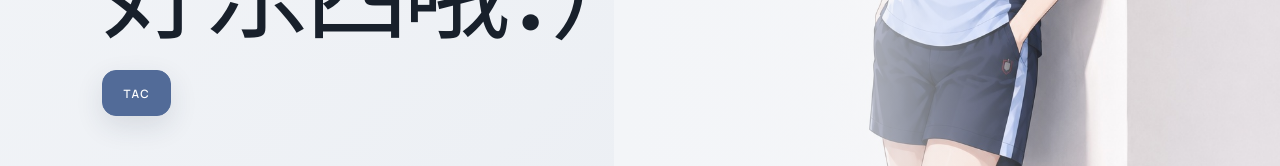
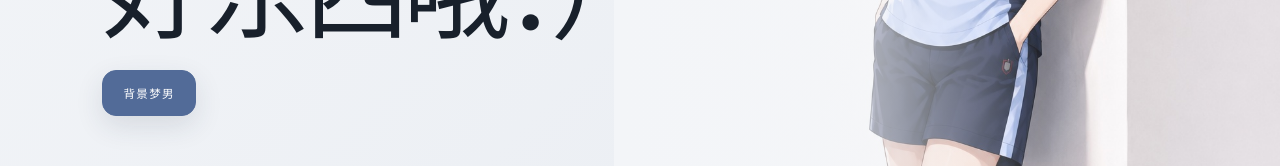
Before and after one commit to xdclub945/xdclub, a website: page public/index.html in a window 1280 px wide. Shown: the part 3597-3763 px from the top of the page. Drawn offline with Linux system fonts and the light colour scheme.

Commit message:
Update index.html

```diff
--- a/public/index.html
+++ b/public/index.html
@@ -142,7 +142,7 @@
         </picture>
         <article class="service-content surprise-content" data-reveal>
           <h2 id="surprise-title" class="service-title">好东西哦：）</h2>
-          <button class="service-link surprise-trigger" type="button" data-open-tac aria-haspopup="dialog" aria-controls="tac-preview">tac</button>
+          <button class="service-link surprise-trigger" type="button" data-open-tac aria-haspopup="dialog" aria-controls="tac-preview">背景梦男</button>
         </article>
 
         <footer class="site-footer">
```
